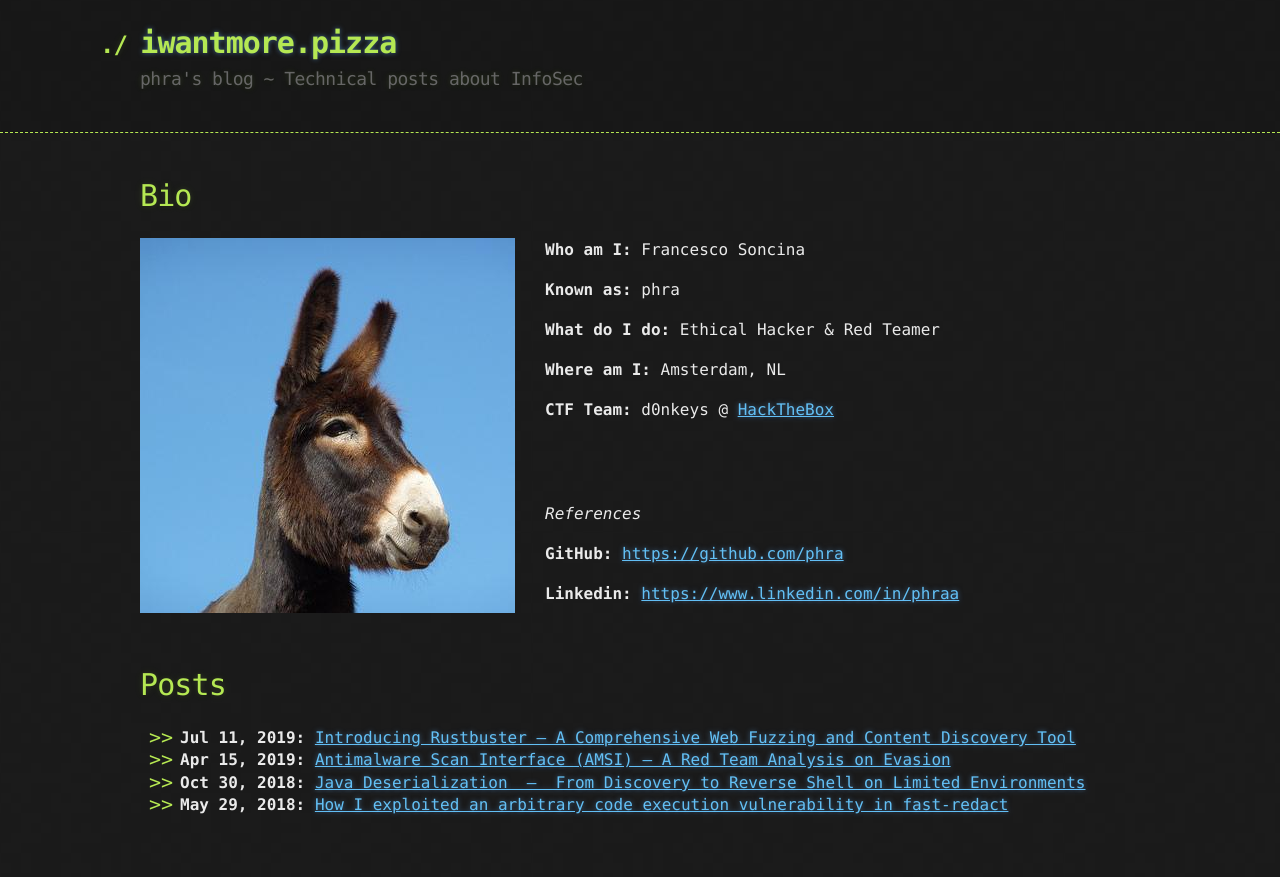
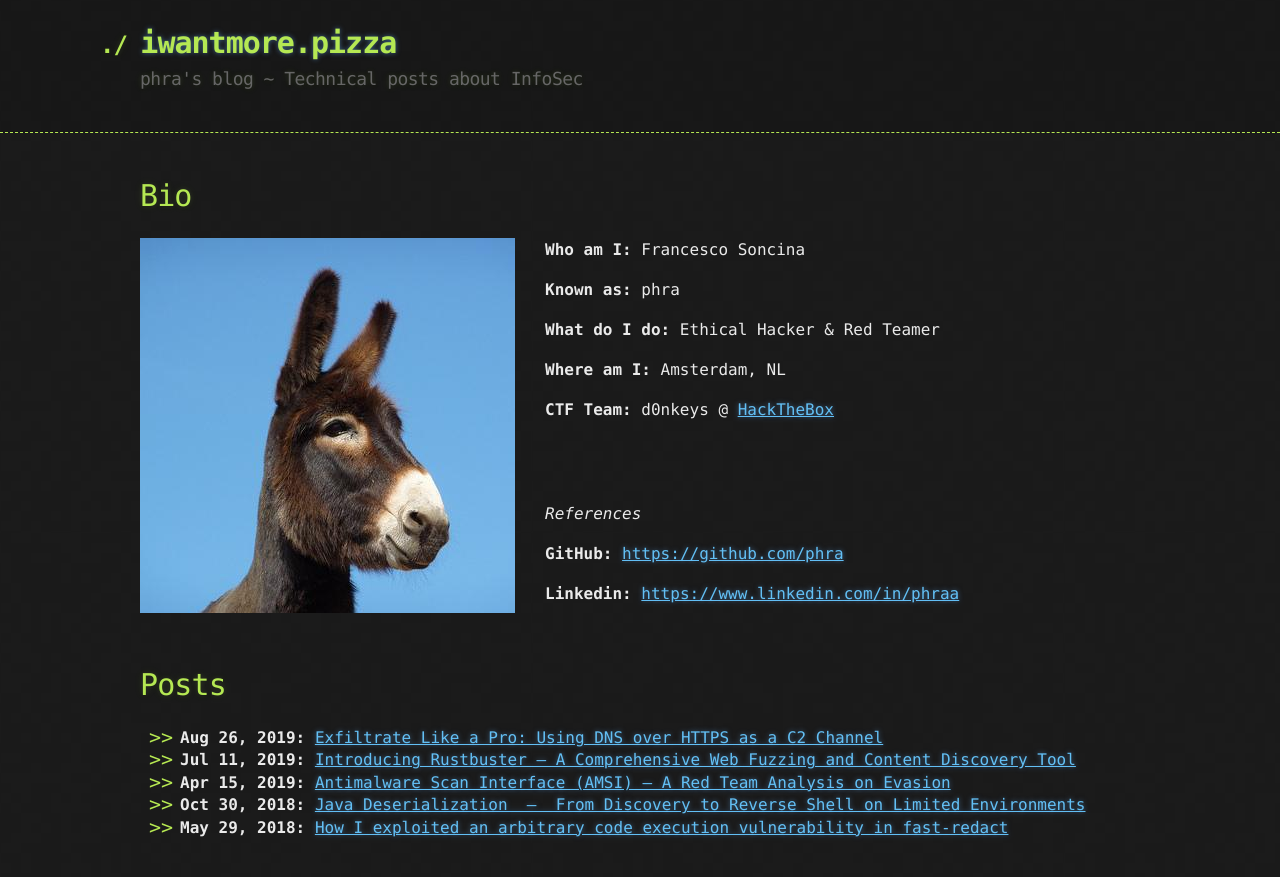
Before and after one commit to phra/phra.github.io, a Jekyll site: the page built from index.md, in a window 1280 px wide. Shown: the top 877 px of the page. Built offline with Jekyll 4.4.1, drawn with Linux system fonts in a browser that asks for light colours; our own code applies the rules of GitHub Pages for plain Markdown files.

Commit message:
posts: update index

```diff
--- a/index.md
+++ b/index.md
@@ -27,6 +27,7 @@ _References_
 
 # Posts
 
+- **Aug 26, 2019:** [Exfiltrate Like a Pro: Using DNS over HTTPS as a C2 Channel](./posts/dnscat2-over-doh.html)
 - **Jul 11, 2019:** [Introducing Rustbuster — A Comprehensive Web Fuzzing and Content Discovery Tool](./posts/rustbuster.html)
 - **Apr 15, 2019:** [Antimalware Scan Interface (AMSI) — A Red Team Analysis on Evasion](./posts/amsi.html)
 - **Oct 30, 2018:** [Java Deserialization  —  From Discovery to Reverse Shell on Limited Environments](./posts/java-deserialization.html)
```
